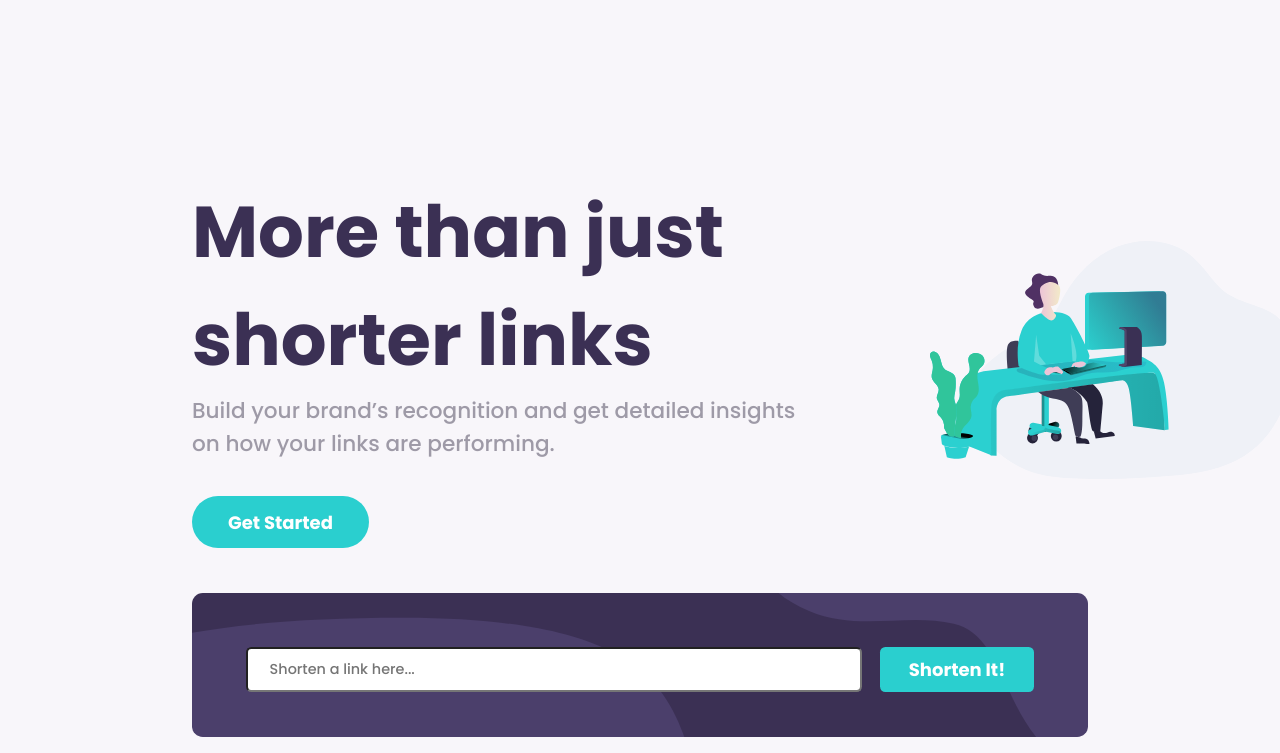
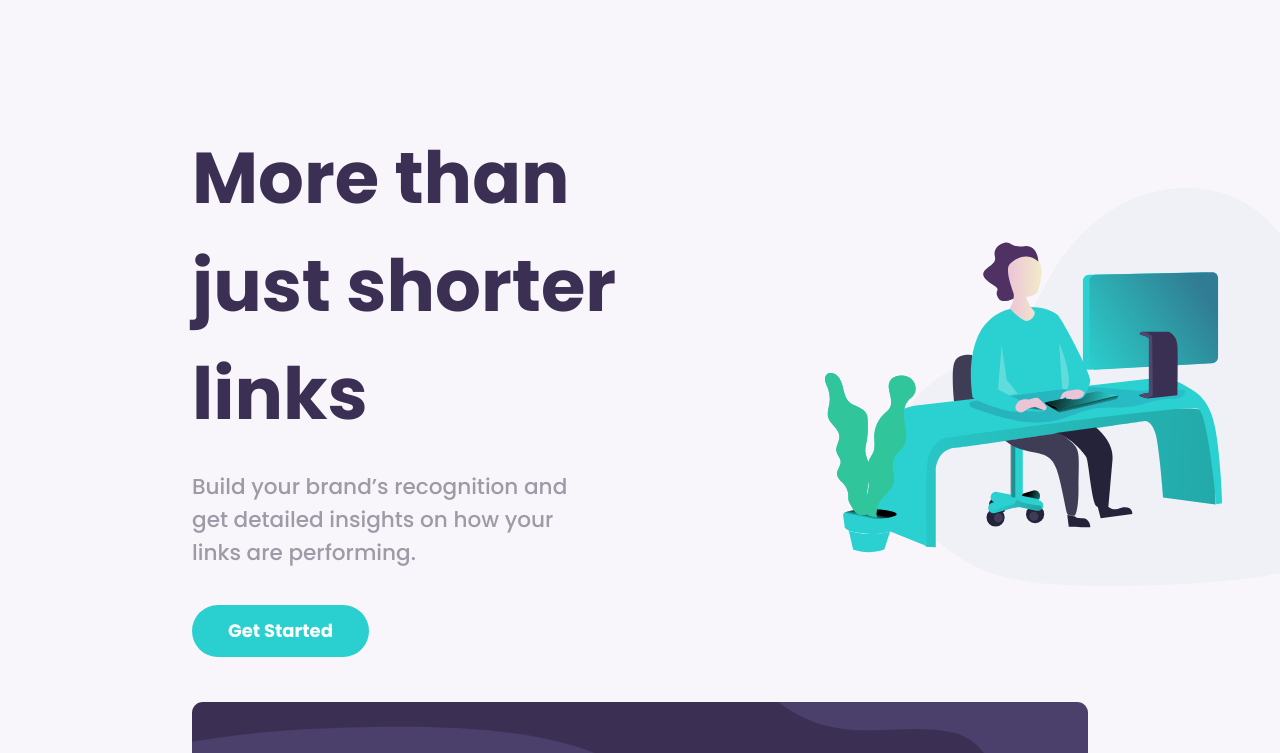
Before and after one commit to lazybump/Url-Shortener-site, a website: page client/index.html in a window 1280 px wide. Shown: the part 73-826 px from the top of the page. Drawn offline with Linux system fonts and the light colour scheme.

Commit message:
fix small bug

```diff
--- a/client/style.css
+++ b/client/style.css
@@ -145,7 +145,7 @@ section {
 
 #showcase p {
     color: var(--grayish-violet);
-    margin: 0 auto 2rem;
+    margin-bottom: 2rem;
 }
 
 .gs-btn {
@@ -433,14 +433,13 @@ footer a {
 
     #showcase {
         text-align: left;
-        padding-top: 4rem;
+        padding-top: 1rem;
         overflow: hidden;
     }
 
     #showcase div {
         grid-auto-flow: column;
-        grid-template-columns: minmax(400px, 550px) minmax(200px, 500px);
-        grid-template-columns: 4fr 1fr;
+        grid-template-columns: 2fr 1fr;
         gap: 6rem;
     }
 
@@ -451,8 +450,8 @@ footer a {
 
     #showcase p {
         color: var(--grayish-violet);
-        margin: 0 auto 2rem;
         font-size: 1.2rem;
+        max-width: 75%;
     }
 
     #showcase img {
```
